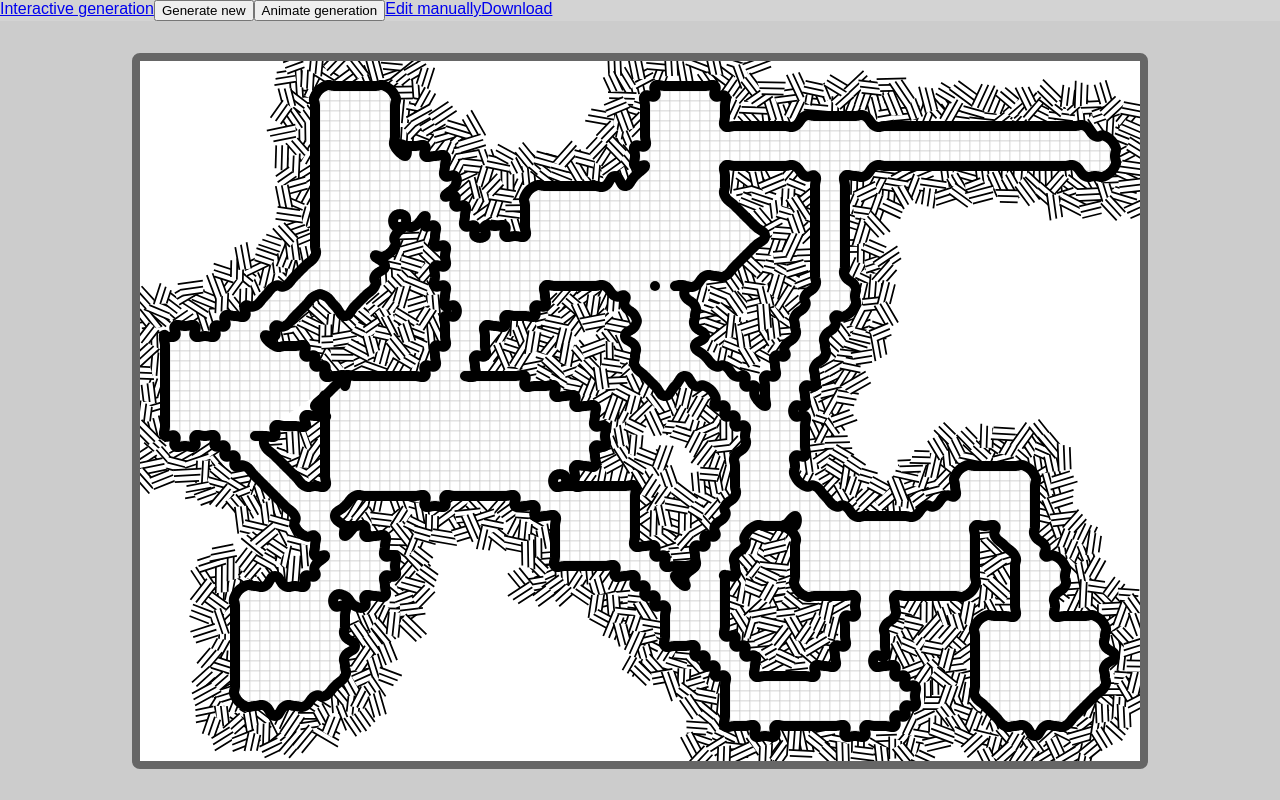
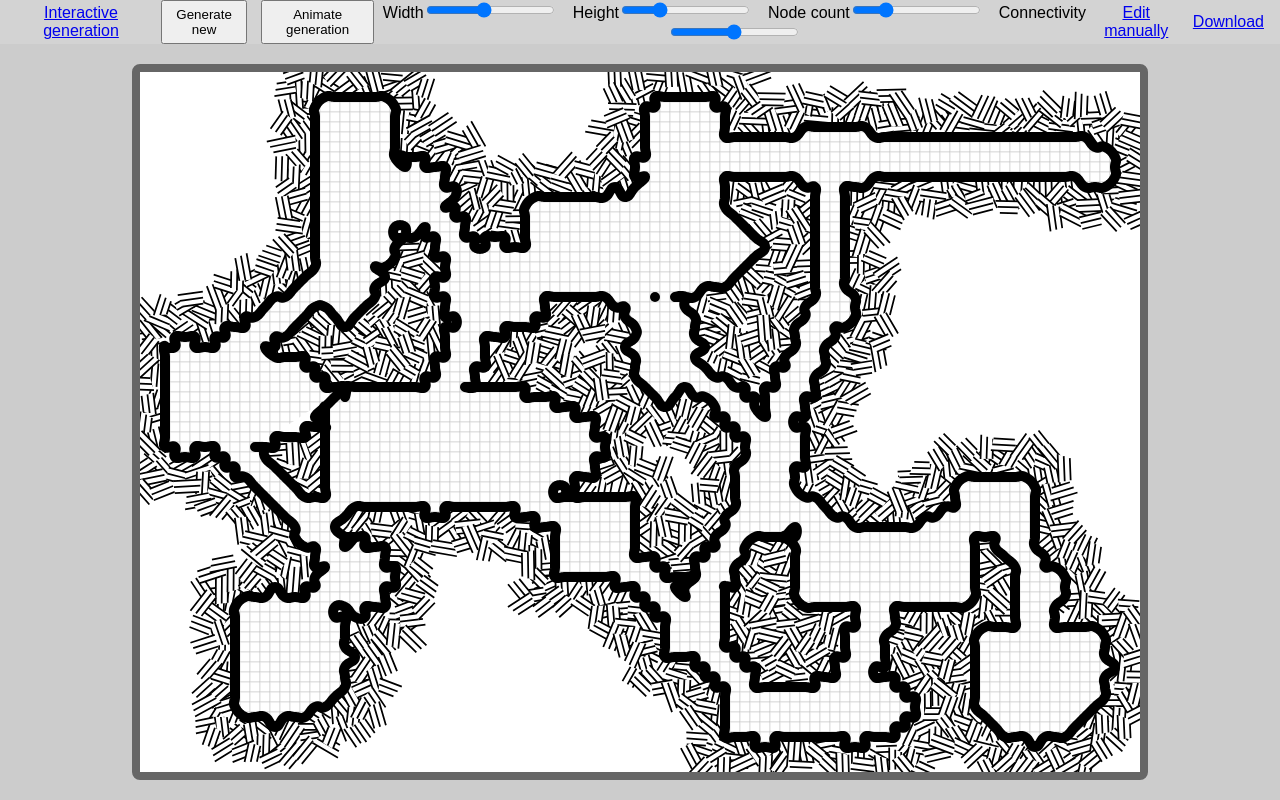
Before and after one commit to FTWinston/RandomDungeon, a React (Create React App) app: page / in a window 1280 px wide. Built offline with nearby package versions, Linux system fonts and the light colour scheme.

Commit message:
Completed functionality of auto generate menu page

```diff
--- /dev/null
+++ b/src/components/common/RangeInput.tsx
@@ -0,0 +1,48 @@
+import * as React from 'react';
+import { FunctionComponent, useMemo } from 'react';
+
+interface Props {
+    className?: string;
+    inputClassName?: string;
+    label: string;
+    min: number;
+    max: number;
+    value: number;
+    onChange?: (val: number) => void;
+    onChangeComplete?: () => void;
+    disabled?: boolean;
+}
+
+export const RangeInput: FunctionComponent<Props> = props => {
+    const {onChange, onChangeComplete} = props;
+
+    const changeHandler = useMemo(() => {
+        if (onChange === undefined) {
+            return undefined;
+        }
+        return (e: React.ChangeEvent<HTMLInputElement>) => onChange(e.target.valueAsNumber)
+    }, [onChange]);
+
+    const changeCompleteHandler = useMemo(() => {
+        if (onChangeComplete === undefined) {
+            return undefined;
+        }
+        return () => onChangeComplete();
+    }, [onChangeComplete]);
+
+    return (
+        <label className={props.className}>{props.label}
+            <input
+                type="range"
+                className={props.inputClassName}
+                min={props.min}
+                max={props.max}
+                value={props.value}
+                onChange={changeHandler}
+                onMouseUp={changeCompleteHandler}
+                onTouchEnd={changeCompleteHandler}
+                disabled={props.disabled}
+            />
+        </label>
+    );
+}
--- a/src/components/menu/AutoGenerate.tsx
+++ b/src/components/menu/AutoGenerate.tsx
@@ -3,6 +3,7 @@ import { FunctionComponent, useMemo } from 'react';
 import { IGenerationSettings } from '../../dungeon/IGenerationSettings';
 import { GenerationSteps } from '../../dungeon/GenerationSteps';
 import { Link } from 'react-router-dom';
+import { RangeInput } from '../common/RangeInput';
 
 export interface Props {
     isGenerating: boolean;
@@ -16,53 +17,99 @@ export interface Props {
 
 export const AutoGenerate: FunctionComponent<Props> = props => {
     const { generate, regenerate } = props;
+    const settings = props.generationSettings;
+
     const generateNew = useMemo(() => (() => generate(GenerationSteps.Render)), [generate]);
     const animate = useMemo(() => (() => regenerate(true, GenerationSteps.FIRST_STEP, GenerationSteps.Render)), [regenerate]);
 
+    const regenerateFromStart = useMemo(() => (() => regenerate(false, GenerationSteps.FIRST_STEP, GenerationSteps.Render)), [regenerate]);
+    const regenerateFromConnectivity = useMemo(() => (() => regenerate(false, GenerationSteps.FilterLinks, GenerationSteps.Render)), [regenerate]);
+
+    const setWidth = (val: number) => {
+        props.setGenerationSettings({
+            ...settings,
+            cellsWide: val,
+        });
+    };
+
+    const setHeight = (val: number) => {
+        props.setGenerationSettings({
+            ...settings,
+            cellsHigh: val,
+        });
+    };
+
+    const setNodeCount = (val: number) => {
+        props.setGenerationSettings({
+            ...settings,
+            nodeCount: val,
+        });
+    };
+
+    const setConnectivity = (val: number) => {
+        props.setGenerationSettings({
+            ...settings,
+            connectivity: val,
+        });
+    };
+
     const generateOrSkip = props.isGenerating
-        ? <button>Skip step</button>
-        : <button onClick={generateNew}>Generate new</button>
+        ? <button className="menu__button">Skip step</button>
+        : <button className="menu__button" onClick={generateNew}>Generate new</button>
 
     const animateOrFinish = props.isGenerating
-        ? <button>Finish</button>
-        : <button onClick={animate}>Animate generation</button>
+        ? <button className="menu__button">Finish</button>
+        : <button className="menu__button" onClick={animate}>Animate generation</button>
 
     return <div className="menu menu--autoGenerate">
-        <Link to="/interactive">Interactive generation</Link>
+        <Link className="menu__link" to="/interactive">Interactive generation</Link>
 
         {generateOrSkip}
         {animateOrFinish}
 
-        <Link to="/interactive/details">Edit manually</Link>
-        <Link to="/download">Download</Link>
+        <div className="menu__group">
+            <RangeInput
+                label="Width"
+                min={20}
+                max={200}
+                value={settings.cellsWide}
+                onChange={setWidth}
+                onChangeComplete={regenerateFromStart}
+                disabled={props.isGenerating}
+            />
+
+            <RangeInput
+                label="Height"
+                min={20}
+                max={200}
+                value={settings.cellsHigh}
+                onChange={setHeight}
+                onChangeComplete={regenerateFromStart}
+                disabled={props.isGenerating}
+            />
+
+            <RangeInput
+                label="Node count"
+                min={2}
+                max={100}
+                value={settings.nodeCount}
+                onChange={setNodeCount}
+                onChangeComplete={regenerateFromStart}
+                disabled={props.isGenerating}
+            />
+
+            <RangeInput
+                label="Connectivity"
+                min={0}
+                max={100}
+                value={settings.connectivity}
+                onChange={setConnectivity}
+                onChangeComplete={regenerateFromConnectivity}
+                disabled={props.isGenerating}
+            />
+        </div>
+
+        <Link className="menu__link" to="/interactive/details">Edit manually</Link>
+        <Link className="menu__link" to="/download">Download</Link>
     </div>
 }
-
-/*
-    // TODO: see GenerateMenu.tsx
-
-        let regenerateFrom;
-        if (prevState.settings.cellsWide !== this.state.settings.cellsWide) {
-            regenerateFrom = GenerationSteps.FIRST_STEP;
-        }
-
-        if (prevState.settings.cellsHigh !== this.state.settings.cellsHigh) {
-            regenerateFrom = GenerationSteps.FIRST_STEP;
-        }
-
-        if (prevState.cellSize !== this.state.cellSize) {
-            regenerateFrom = GenerationSteps.Render;
-        }
-
-        if (prevState.settings.nodeCount !== this.state.settings.nodeCount) {
-            regenerateFrom = GenerationSteps.FIRST_STEP;
-        }
-
-        if (prevState.settings.connectivity !== this.state.settings.connectivity) {
-            regenerateFrom = GenerationSteps.FilterLinks;
-        }
-
-        if (regenerateFrom !== undefined) {
-            this.updateDungeon(regenerateFrom);
-        }
-*/
--- /dev/null
+++ b/src/components/menu/MapSize.tsx
@@ -0,0 +1,25 @@
+import * as React from 'react';
+import { FunctionComponent } from 'react';
+import { Link } from 'react-router-dom';
+
+interface Props {
+    prev?: string;
+    next?: string;
+}
+
+export const MapSize: FunctionComponent<Props> = props => {
+    const prev = props.prev === undefined
+        ? undefined
+        : <Link to={props.prev}>previous step</Link>
+
+    const next = props.next === undefined
+        ? undefined
+        : <Link to={props.next}>next step</Link>
+
+    return <div className="menu menu--mapSize">
+        TODO
+
+        {prev}
+        {next}
+    </div>
+}
--- a/src/components/menu/Menu.css
+++ b/src/components/menu/Menu.css
@@ -3,53 +3,22 @@
     flex-shrink: 0;
     display: flex;
     justify-content: flex-start;
+    min-height: 2em;
+    padding: 0 0.5em;
 }
 
-.menu__subMenu {
-    flex-grow: 1;
-	display: flex;
-	flex-wrap: wrap;
+.menu__link, .menu__button {
+    margin: 0 0.5em;
+    display: flex;
     justify-content: center;
+    align-items: center;
+    cursor: pointer;
 }
 
-.menu__choice {
-    display: flex;
-    align-self: flex-start;
-    align-items: stretch;
-    list-style: none;
-    margin: 0.25em;
-    padding: 0;
-    border: solid grey 1px;
-    border-radius: 0.25em;
+.menu__group {
+    flex-grow: 1;
 }
 
-.menu__selector {
-    cursor: pointer;
-    margin: 0;
-    padding: 0.25em;
+.menu__group > * + * {
+    margin-left: 1em;
 }
-
-.menu__selector:not(:first-child) {
-    border-left: solid grey 1px;
-}
-
-.menu__selector--active {
-    color: white;
-}
-
-@media (max-width:500px) {
-    .menu {
-        flex-direction: column;
-    }
-}
-
-@media (min-width:501px) and (max-width:900px) {
-    .menu__choice {
-        flex-direction: column;
-    }
-
-    .menu__selector:not(:first-child) {
-        border-left: none;
-        border-top: solid grey 1px;
-    }
-}
--- a/src/components/menu/Menu.tsx
+++ b/src/components/menu/Menu.tsx
@@ -8,6 +8,7 @@ import { RegionPlacement } from './RegionPlacement';
 import { RegionSize } from './RegionSize';
 import { RegionTypes } from './RegionTypes';
 import { GenerationSteps } from '../../dungeon/GenerationSteps';
+import { MapSize } from './MapSize';
 
 interface Props extends AutoGenerateProps {
 
@@ -30,8 +31,14 @@ export const Menu: FunctionComponent<Props> = props => {
             <Route path="/download">
                 <Download />
             </Route>
+            <Route path="/interactive/size">
+                <MapSize
+                    next="/interactive/regions/place"
+                />
+            </Route>
             <Route path="/interactive/regions/place">
                 <RegionPlacement
+                    prev="/interactive/size"
                     next="/interactive/regions/size"
                 />
             </Route>
```
Also changed, not shown: src/components/menu/GenerateMenu.tsx (deleted, +0 -151 lines).
